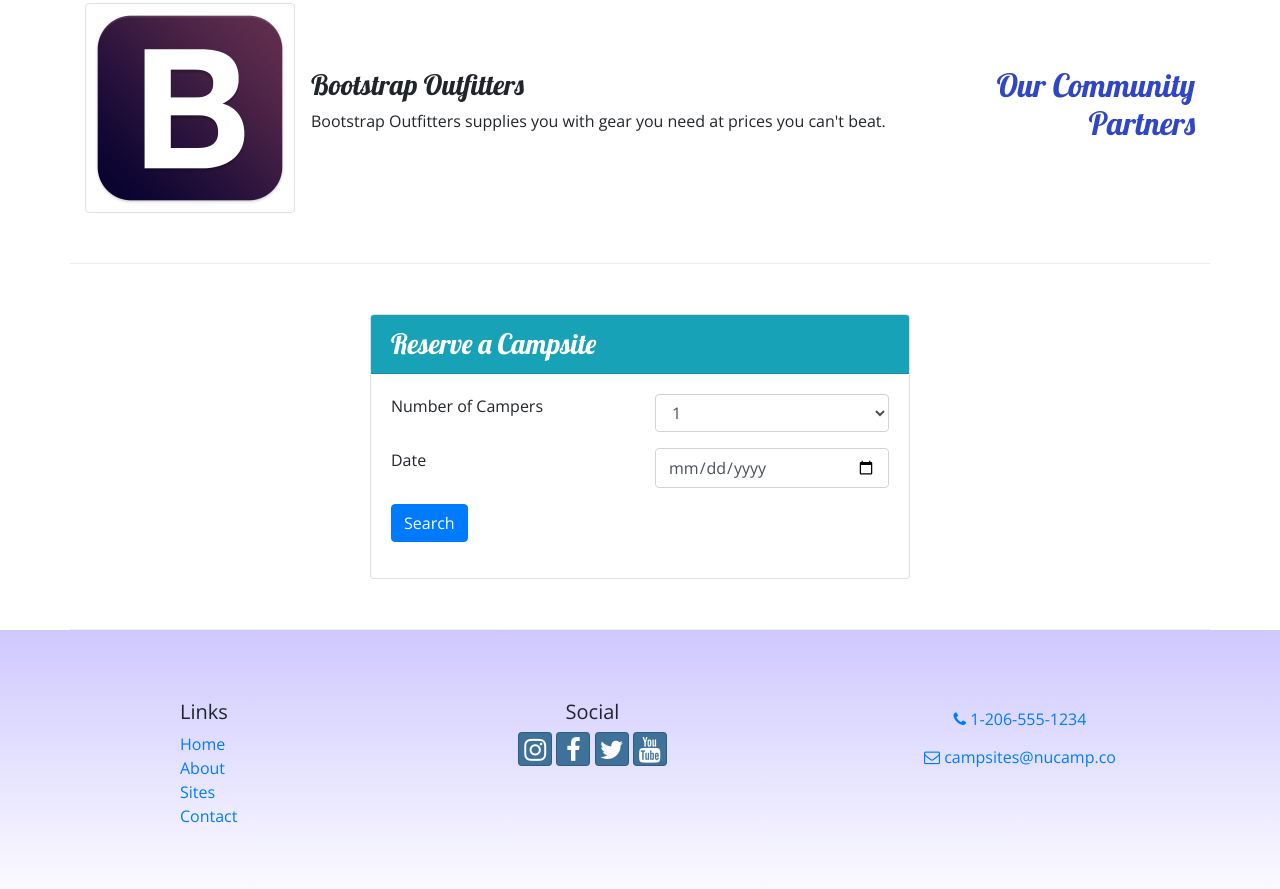
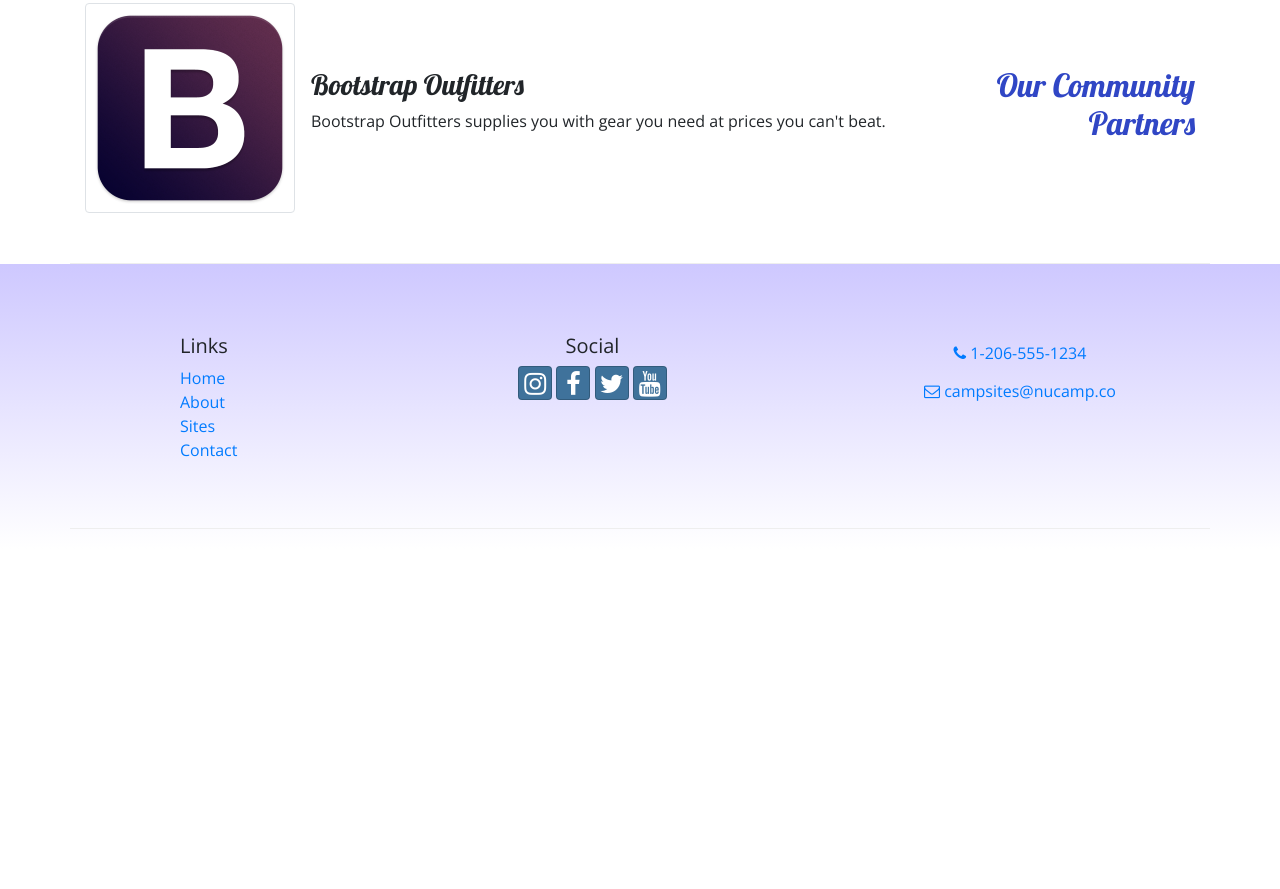
Before and after one commit to Ryan9087/NucampFolder, a website: page index.html in a window 1280 px wide. Shown: the part 1494-2383 px from the top of the page. After the commit the page ends 2043 px from the top, so only its background shows below. Drawn offline with nearby package versions, Linux system fonts and the light colour scheme.

Commit message:
fix issues i missed in week 3 class

```diff
--- a/index.html
+++ b/index.html
@@ -31,6 +31,8 @@
             </div>
             </div>
         </div>
+</header>
+
         <div id="reserveModal100" class="modal fade" role="dialog">
             <div class="modal-dialog modal-lg" role="document">
                 <div class="modal-content">
@@ -42,10 +44,10 @@
                         <div class="container-fluid">
                                 <form>
                                         <div class="form-group row">
-                                          <label for="inputEmail3" class="col-sm-4 col-form-label labelText">Number of Campers</label>
-                                          <div class="col-sm-8">
+                                          <label for="numCampers" class="col-sm-6 col-form-label labelText">Number of Campers</label>
+                                          <div class="col">
                                                 <div class="form-group">
-                                                        <select class="form-control" id="exampleFormControlSelect1">
+                                                        <select class="form-control" id="numCampers">
                                                           <option>1</option>
                                                           <option>2</option>
                                                           <option>3</option>
@@ -57,14 +59,14 @@
                                           </div>
                                         </div>
                                         <div class="form-group row">
-                                          <label for="inputPassword3" class="col-sm-4 col-form-label labelText">Date</label>
-                                          <div class="col-sm-8">
+                                          <label for="inputPassword3" class="col-sm-6 col-form-label labelText">Date</label>
+                                          <div class="col">
                                             <input type="date" class="form-control" id="inputPassword3">
                                           </div>
                                         </div>
                                         <div class="form-group row">
-                                                <label for="option1 option2 option3" class="col-sm-4 col-form-label labelText">Campsite Type</label>
-                                                <div class="btn-group btn-group-toggle col-sm-8" data-toggle="buttons">
+                                                <label for="option1 option2 option3" class="col-sm-6 col-form-label labelText">Campsite Type</label>
+                                                <div class="btn-group btn-group-toggle col" data-toggle="buttons">
                                                         <label class="btn btn-secondary active btn-success">
                                                           <input type="radio" name="options" id="option1" checked>Tent
                                                         </label>
@@ -87,8 +89,6 @@
                 </div>
             </div>
         </div>
-
-    </header>
 
     <nav class="navbar navbar-expand-sm navbar-dark sticky-top navBackground">
         <div class="container">
@@ -256,44 +256,7 @@
                     </div>
             </div>
         </div>
-        <div class="row row-content">
-                <div class="col-sm-6 mx-auto">
-                     <div class="card">
-                         <h3 class="card-header bg-info text-white">Reserve a Campsite</h3>
-                         <div class="card-body">
-                         <form id="reserveForm">
-                             <div class="form-group row">
-                             <label for="numCampers" class="col-12 col-sm-6" placeholder="select">Number of Campers</label>
-                            <!-- Select Dropdown -->
-                             <div class="col">
-                                    <select name="numCampers" id="numCampers" class="form-control" id="exampleFormControlSelect1">
-                                            <option>1</option>
-                                            <option>2</option>
-                                            <option>3</option>
-                                            <option>4</option>
-                                            <option>5</option>
-                                            <option>6</option>
-                                    </select>
-                              </div>
-                            </div>
-                            <div class="row form-group">
-                                    <label for="date" class="col-sm-6 col-12">Date</label>
-                                    <div class="col col-sm-6">
-                                      <input class="form-control" type="date" id="date" name="date"></input>
-                                    </div>
-                                </div>
-                            <div class="row form-group">
-                                    <div class="col">
-                                      <button class="btn btn-primary" type="submit">Search</button>
-                                    </div>
-                            </div>
-                        </form>
-                         </div>
-                         </div>
 
-                     </div>
-                </div>
-            </div>
     </div>
     <footer class="site-footer">
         <div class="container">
```
Also changed, not shown: js/scripts.js (line endings or trailing spaces).
